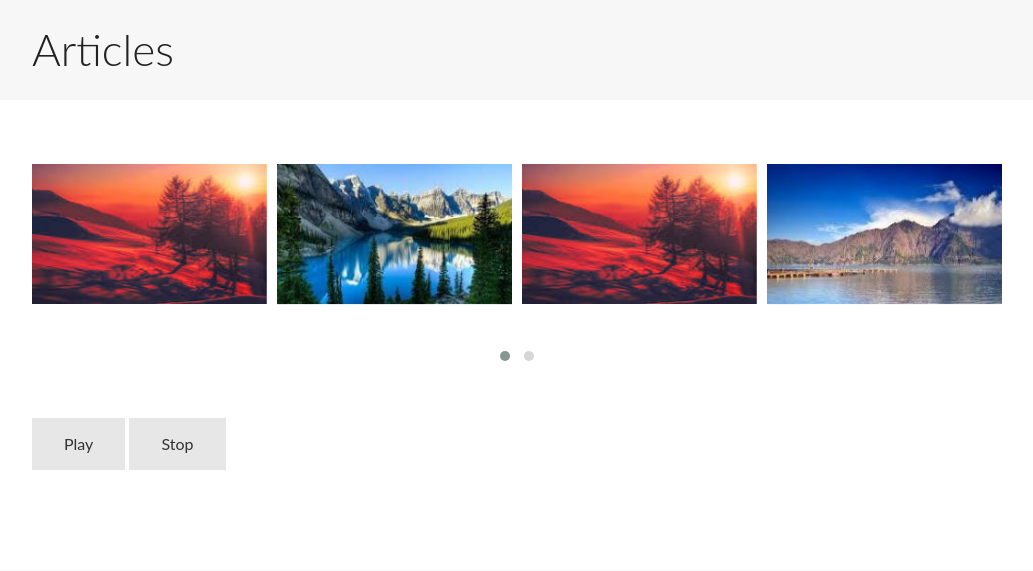
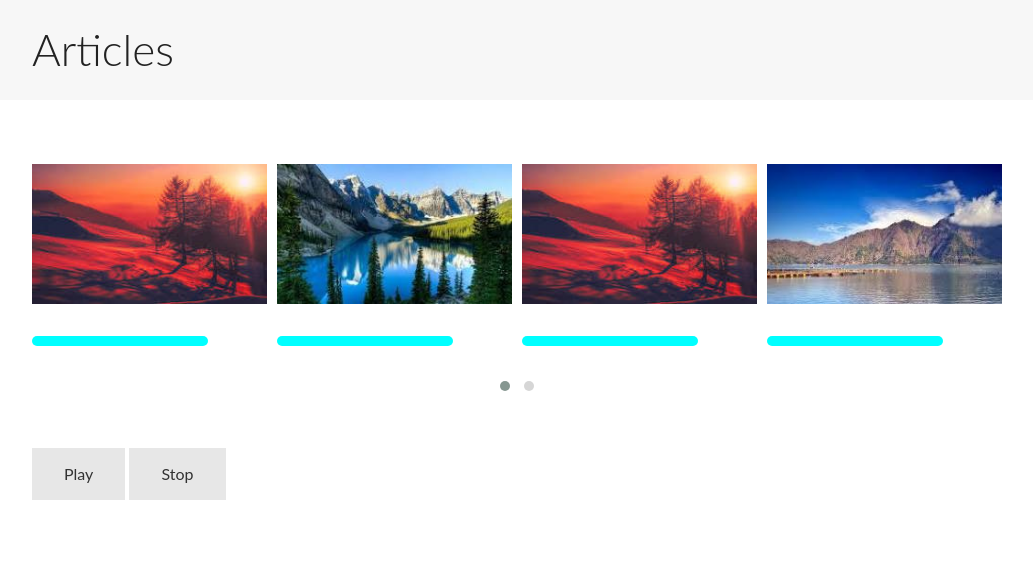
Before and after one commit to ZubairAhmadAmin/Django-Slideshow, a Django app: page /en/ in a window 1280 px wide. Shown: the part 67-638 px from the top of the page, without its empty margins (123-1156 px from the left). Run offline with Django 5.2, Linux system fonts and the light colour scheme; data comes from the database, SQL or seed files in the repository; both versions use the stored data as it was after the commit.

Commit message:
final commit

```diff
--- a/slideshow/templates/slideshow/slideshow-tag.html
+++ b/slideshow/templates/slideshow/slideshow-tag.html
@@ -10,7 +10,7 @@
               <h4>
                 <img src="{{slide.article.image.url}}" alt="article image">
               </h4>
-              <p>{{slide.article.title}}</p>
+              <p style="background-color: aqua; padding: 5px 10px; border-radius: 8px; width: 75%;">{{slide.article.title}}</p>
             </div>
           {% endfor %}
         </div>
```
Also changed, not shown: db.sqlite3 (added), media/images/image1.jpg (added), media/images/image2.jpg (added), media/images/image3.jpg (added), media/images/image4.jpg (added), media/images/image5.jpg (added), 1 other file.
